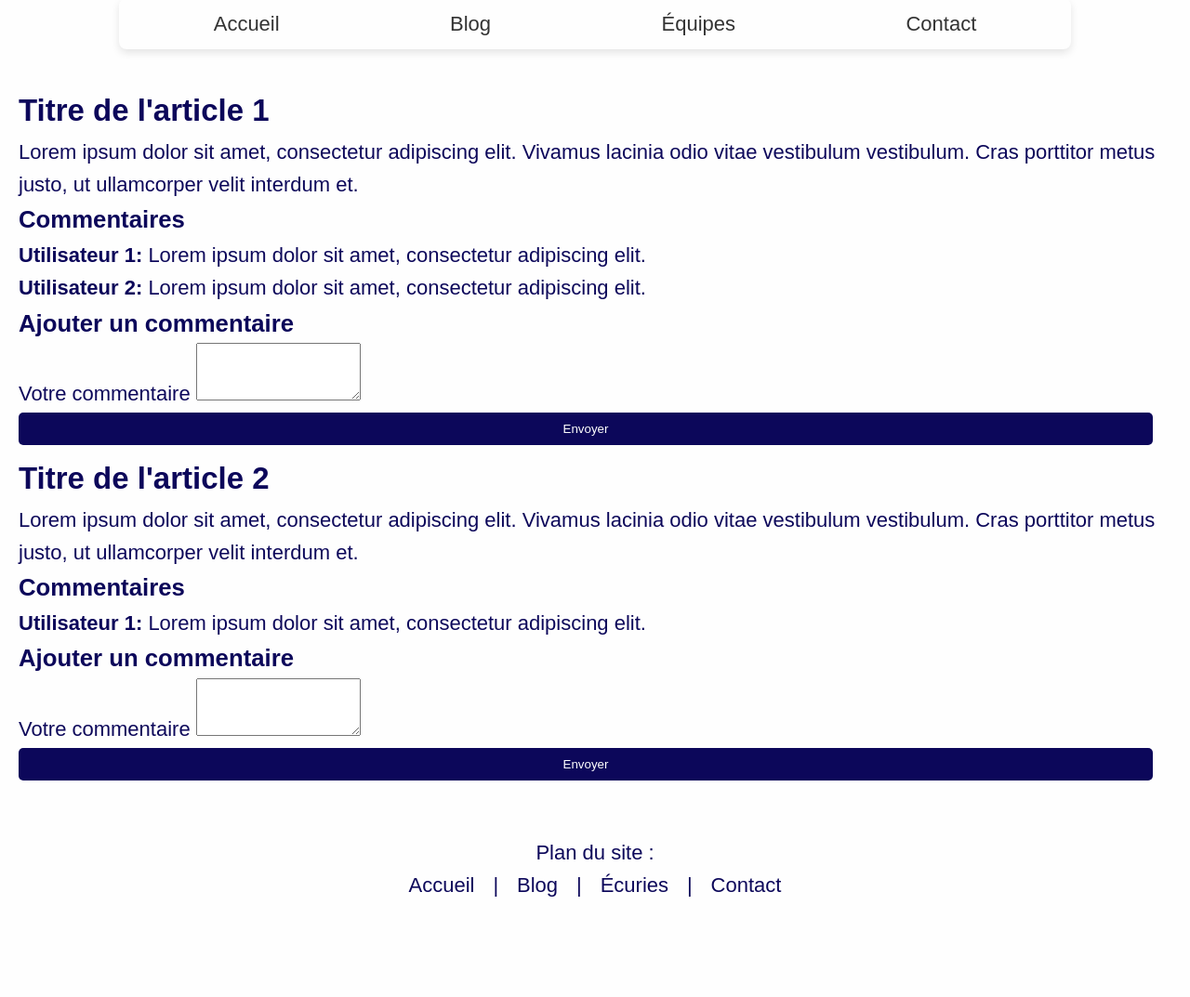
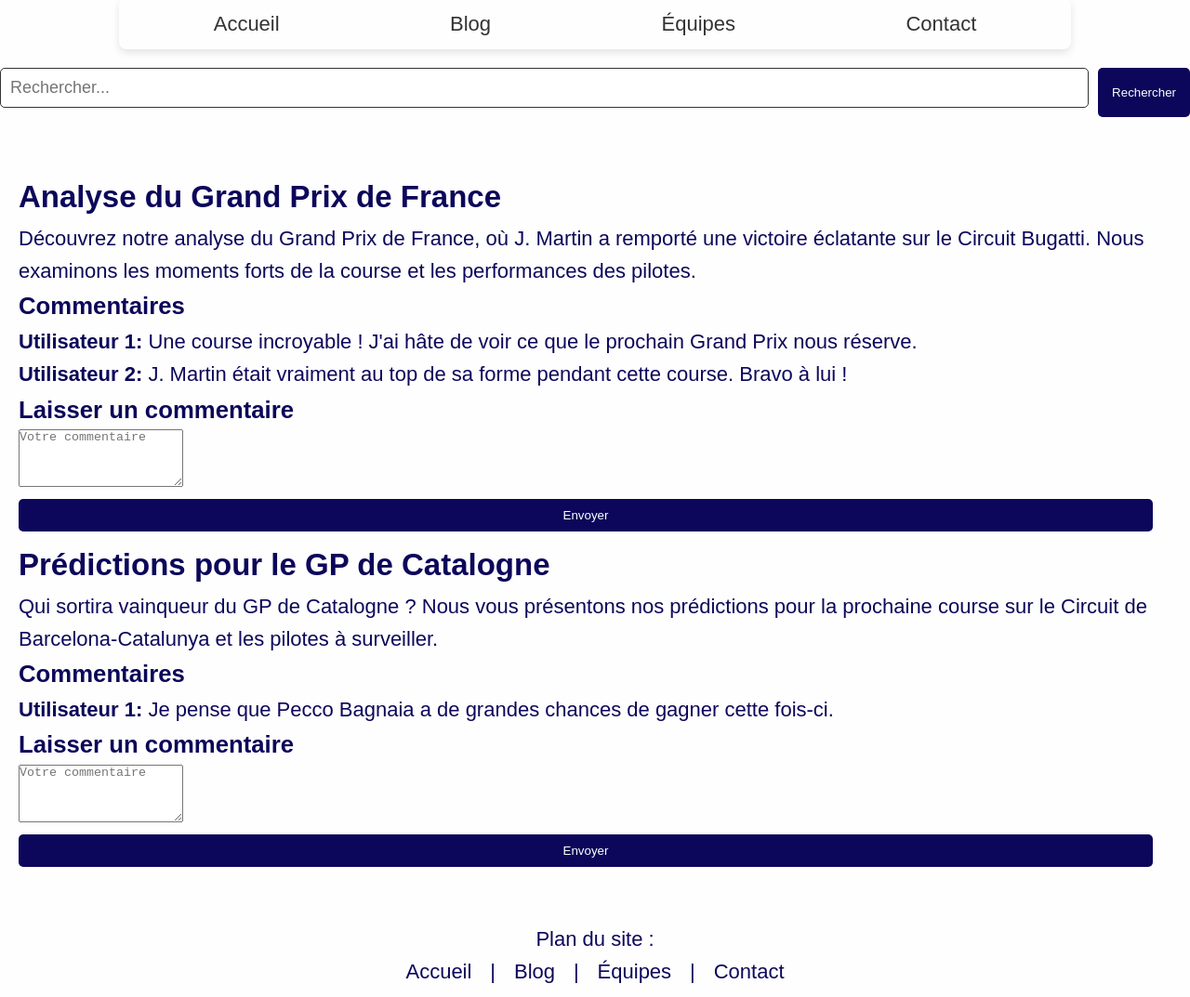
Before and after one commit to Hugo2611/Accesibility, a plain HTML site: page blog.html in a window 1280 px wide. Shown: the part 225-1298 px from the top of the page at 93% size. Before the commit the page ends 1205 px from the top, so only its background shows below. Drawn offline with Linux system fonts and the light colour scheme.

Commit message:
Add files via upload

```diff
--- a/blog.html
+++ b/blog.html
@@ -1,16 +1,4 @@
-<!DOCTYPE html>
-<html lang="fr">
-<head>
-    <meta charset="UTF-8">
-    <meta name="viewport" content="width=device-width, initial-scale=1.0">
-    <title>MotoGP | Blog</title>
-    <link rel="stylesheet" href="styles.css">
-</head>
-<body>
-    <header>
-        <img src="img/logo.png" alt="Logo du Moto GP" id="logo">
-        <h1>Blog MotoGP</h1>
-    </header>
+<!DOCTYPE html> <html lang="fr"> <head> <meta charset="UTF-8"> <meta name="viewport" content="width=device-width, initial-scale=1.0"> <title>MotoGP - Blog</title> <link rel="stylesheet" href="styles.css"> </head> <body> <header> <img src="img/logo.png" alt="Logo du Moto GP" id="logo"> <h1>Blog MotoGP</h1> </header>
 
     <nav>
         <ul>
@@ -21,42 +9,43 @@
         </ul>
     </nav>
 
+    <div class="search-bar">
+        <input type="text" placeholder="Rechercher..." class="search-input">
+        <button class="search-button">Rechercher</button>
+    </div>
+
     <main>
         <article>
-            <h2>Titre de l'article 1</h2>
-            <p>Lorem ipsum dolor sit amet, consectetur adipiscing elit. Vivamus lacinia odio vitae vestibulum vestibulum. Cras porttitor metus justo, ut ullamcorper velit interdum et.</p>
+            <h2>Analyse du Grand Prix de France</h2>
+            <p>Découvrez notre analyse du Grand Prix de France, où J. Martin a remporté une victoire éclatante sur le Circuit Bugatti. Nous examinons les moments forts de la course et les performances des pilotes.</p>
 
             <h3>Commentaires</h3>
             <div class="comment">
-                <p><strong>Utilisateur 1:</strong> Lorem ipsum dolor sit amet, consectetur adipiscing elit.</p>
+                <p><strong>Utilisateur 1:</strong> Une course incroyable ! J'ai hâte de voir ce que le prochain Grand Prix nous réserve.</p>
             </div>
             <div class="comment">
-                <p><strong>Utilisateur 2:</strong> Lorem ipsum dolor sit amet, consectetur adipiscing elit.</p>
+                <p><strong>Utilisateur 2:</strong> J. Martin était vraiment au top de sa forme pendant cette course. Bravo à lui !</p>
             </div>
 
-            <h3>Ajouter un commentaire</h3>
+            <h3>Laisser un commentaire</h3>
             <form>
-                <label for="comment">Votre commentaire</label>
-                <textarea id="comment" rows="4"></textarea>
-
+                <textarea placeholder="Votre commentaire" rows="4" required></textarea>
                 <button type="submit">Envoyer</button>
             </form>
         </article>
 
         <article>
-            <h2>Titre de l'article 2</h2>
-            <p>Lorem ipsum dolor sit amet, consectetur adipiscing elit. Vivamus lacinia odio vitae vestibulum vestibulum. Cras porttitor metus justo, ut ullamcorper velit interdum et.</p>
+            <h2>Prédictions pour le GP de Catalogne</h2>
+            <p>Qui sortira vainqueur du GP de Catalogne ? Nous vous présentons nos prédictions pour la prochaine course sur le Circuit de Barcelona-Catalunya et les pilotes à surveiller.</p>
 
             <h3>Commentaires</h3>
             <div class="comment">
-                <p><strong>Utilisateur 1:</strong> Lorem ipsum dolor sit amet, consectetur adipiscing elit.</p>
+                <p><strong>Utilisateur 1:</strong> Je pense que Pecco Bagnaia a de grandes chances de gagner cette fois-ci.</p>
             </div>
 
-            <h3>Ajouter un commentaire</h3>
+            <h3>Laisser un commentaire</h3>
             <form>
-                <label for="comment">Votre commentaire</label>
-                <textarea id="comment" rows="4"></textarea>
-
+                <textarea placeholder="Votre commentaire" rows="4" required></textarea>
                 <button type="submit">Envoyer</button>
             </form>
         </article>
@@ -66,8 +55,7 @@
         <p>Plan du site : </p>
         <a href="index.html">Accueil</a> |
         <a href="blog.html">Blog</a> |
-        <a href="equipes.html">Écuries</a> |
+        <a href="equipes.html">Équipes</a> |
         <a href="contact.html">Contact</a>
     </footer>
-</body>
-</html>
+    </body> </html>
```
